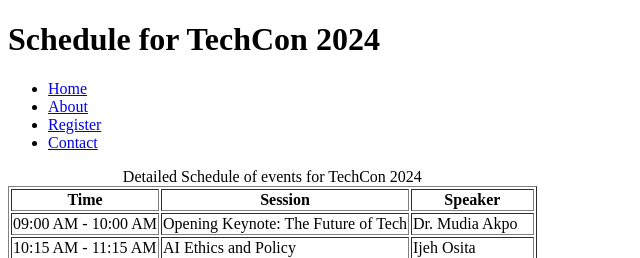
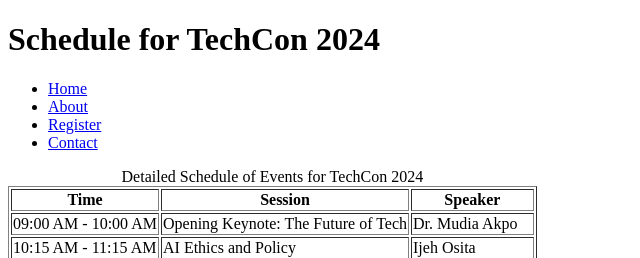
Before and after one commit to PleasureKemefa/TechCon_HTML, a plain HTML site: page techcon_website/schedule.html in a window 1280 px wide. Shown: the top 258 px of the page, 0-640 px from the left. Drawn offline with Linux system fonts and the light colour scheme.

Commit message:
Add files via upload

```diff
--- a/techcon_website/schedule.html
+++ b/techcon_website/schedule.html
@@ -30,7 +30,7 @@
 	<main>
 		<table border="1">
 			<caption>
-				Detailed Schedule of events for TechCon 2024
+				Detailed Schedule of Events for TechCon 2024
 			</caption>
 			<thead>
 				<tr>
```
